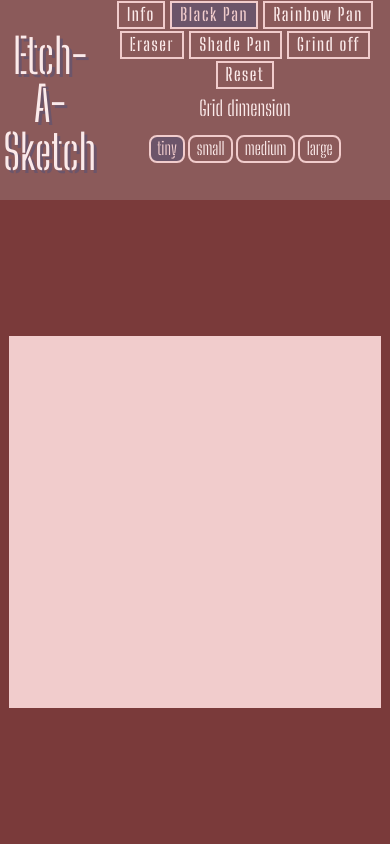
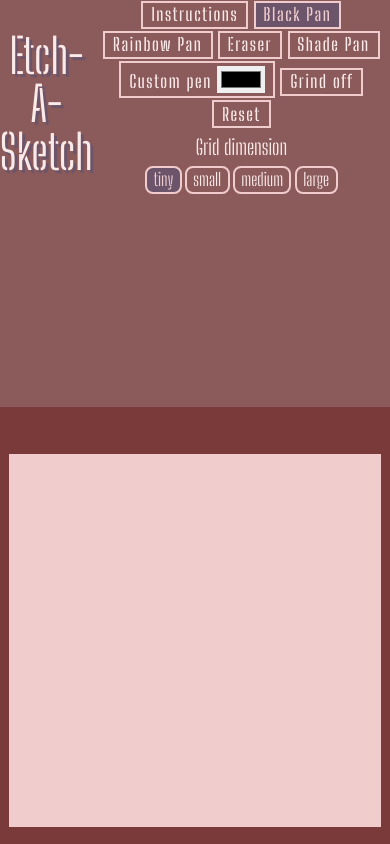
Before and after one commit to mojotron/etch-a-sketch, a plain HTML site: page index.html in a window 390 px wide. Drawn offline with Linux system fonts and the light colour scheme.

Commit message:
Add custom color pen

```diff
--- a/css/main.css
+++ b/css/main.css
@@ -102,11 +102,14 @@
   background-color: #764248;
   color: var(--font-color);
 }
-
 .btn-set-color,
 .btn-reset-resize-grid,
 .btn-toggle-grid {
   border-top: none;
+}
+input[type="color"] {
+  border: none;
+  width: 4rem;
 }
 .dimension-container {
   margin: 0.5rem auto;
@@ -163,7 +166,6 @@
   .info-section {
     flex-direction: row;
     width: 100%;
-    height: 30%;
   }
   .btn {
     display: inline-block;
@@ -172,6 +174,7 @@
     font-size: 1.1rem;
   }
   .grid-container {
+    margin-top: 30px;
     width: 100%;
     height: 100%;
   }
@@ -188,6 +191,13 @@
     top: 0;
     right: 0;
     width: 100%;
+  }
+  input[type="color"] {
+    border: none;
+    width: 3rem;
+  }
+  .dimension-option {
+    top: 0.5rem;
   }
 }
 
--- a/index.html
+++ b/index.html
@@ -22,7 +22,7 @@
         </header>
         <div class="commands">
           <div class="btns-container">
-            <span class="btn btn-open-modal">Info</span>
+            <span class="btn btn-open-modal">Instructions</span>
             <span class="btn btn-set-color pen-active" data-color="blackPen"
               >Black Pan</span
             >
@@ -33,6 +33,13 @@
             <span class="btn btn-set-color" data-color="shadePen"
               >Shade Pan</span
             >
+            <span
+              class="btn btn-set-color btn-color-picker"
+              data-color="customPen"
+              >Custom pen
+              <input type="color" class="color-picker" />
+            </span>
+
             <span class="btn btn-toggle-grid">Grind off</span>
             <span class="btn btn-reset-resize-grid">Reset</span>
           </div>
@@ -71,6 +78,7 @@
         You can toggle on/off grid, accenpt for large size, we dont want to
         crash your browser!
       </p>
+      <p>To pick custom color. Frist pick color then activate Custom pen.</p>
     </div>
     <div class="overlay hidden"></div>
   </body>
--- a/js/main.js
+++ b/js/main.js
@@ -9,6 +9,8 @@
 const gridToggle = document.querySelector(".btn-toggle-grid");
 const resetBtn = document.querySelector(".btn-reset-resize-grid");
 const dimensionOptions = document.querySelectorAll(".dimension-option");
+const colorPicker = document.querySelector(".color-picker");
+
 // CREATE GRID
 function createGrid(gridElement, size) {
   gridElement.innerHTML = null;
@@ -46,6 +48,8 @@
   else if (penActive === "eraserPen") block.style.backgroundColor = gridColor();
   else if (penActive === "shadePen")
     block.style.backgroundColor = addShadeColor(block);
+  else if (penActive === "customPen")
+    block.style.backgroundColor = customColor();
 }
 // Helper functions
 const randRGB = () => Math.floor(Math.random() * 256);
@@ -65,6 +69,10 @@
 const rainbowColor = () => `rgb(${randRGB()}, ${randRGB()}, ${randRGB()})`;
 
 const gridColor = (color = "rgb(241, 204, 204)") => color;
+
+function customColor() {
+  return colorPicker.value;
+}
 
 function addShadeColor(block) {
   if (block.style.backgroundColor === gridColor()) return `rgb(200, 200, 200)`;
@@ -95,11 +103,13 @@
 function switchGridOn() {
   drawingGrid.style.gridGap = "1px";
   gridToggle.textContent = "Grid on";
+  gridToggle.classList.add("pen-active");
   gridOnOff = true;
 }
 function switchGridOff() {
   drawingGrid.style.gridGap = "0px";
   gridToggle.textContent = "Grid off";
+  gridToggle.classList.remove("pen-active");
   gridOnOff = false;
 }
 gridToggle.addEventListener("click", function () {
```
